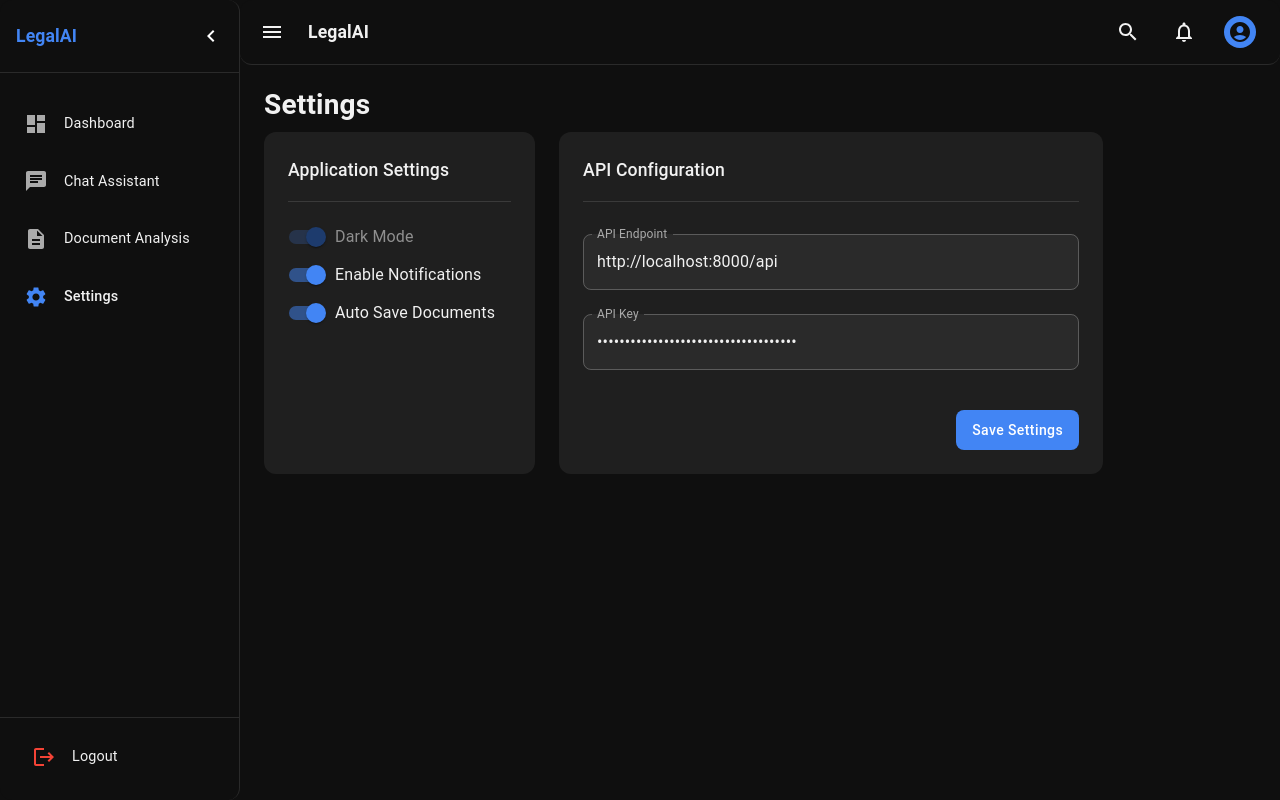
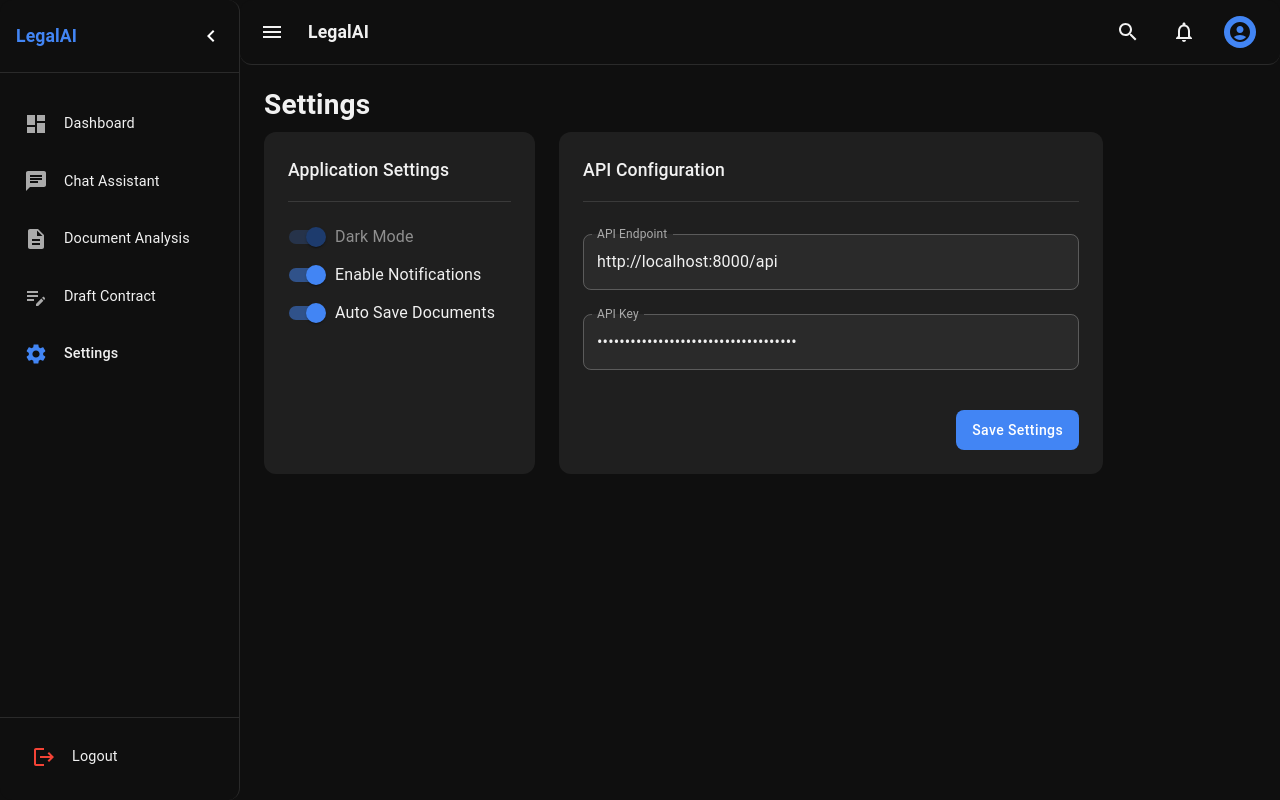
Before and after one commit to pasindu-22/LegalDocumentAnalysisSystem, a React (Create React App) app in the folder Frontend/app/: page /settings in a window 1280 px wide. Built offline with nearby package versions, Linux system fonts and the light colour scheme.

Commit message:
layout update

```diff
--- a/Frontend/app/src/components/layout/AppLayout.js
+++ b/Frontend/app/src/components/layout/AppLayout.js
@@ -2,12 +2,12 @@ import React, { useState } from 'react';
 import {
   Box, AppBar, Toolbar, IconButton, Typography, Drawer, List,
   ListItem, ListItemIcon, ListItemText, Divider, Avatar,
-  useTheme, useMediaQuery
+  useTheme, useMediaQuery,
 } from '@mui/material';
 import {
   Menu as MenuIcon, Dashboard, Chat, Description,
   Settings, ChevronLeft, Search, NotificationsOutlined,
-  AccountCircle, Logout
+  AccountCircle, Logout, EditNote,
 } from '@mui/icons-material';
 import { useNavigate, useLocation } from 'react-router-dom';
 
@@ -28,6 +28,7 @@ const AppLayout = ({ children }) => {
     { text: 'Dashboard', icon: <Dashboard />, path: '/' },
     { text: 'Chat Assistant', icon: <Chat />, path: '/chat' },
     { text: 'Document Analysis', icon: <Description />, path: '/documents' },
+    { text: 'Draft Contract', icon: <EditNote />, path: '/drafts' },
     { text: 'Settings', icon: <Settings />, path: '/settings' },
   ];
 
--- a/Frontend/app/src/theme.js
+++ b/Frontend/app/src/theme.js
@@ -133,5 +133,28 @@ export const theme = createTheme({
         },
       },
     },
+    MuiCssBaseline: {
+      styleOverrides: {
+        '*': {
+          scrollbarWidth: 'thin',  // For Firefox
+          scrollbarColor: '#2A2A2A #0F0F0F',  // For Firefox (thumb and track colors)
+
+          '&::-webkit-scrollbar': {
+            width: '8px',
+            height: '8px',
+          },
+          '&::-webkit-scrollbar-track': {
+            background: '#0F0F0F',
+          },
+          '&::-webkit-scrollbar-thumb': {
+            backgroundColor: '#2A2A2A',
+            borderRadius: 6,
+            '&:hover': {
+              backgroundColor: '#3A3A3A',
+            },
+          },
+        },
+      },
+    },
   },
 });
```
